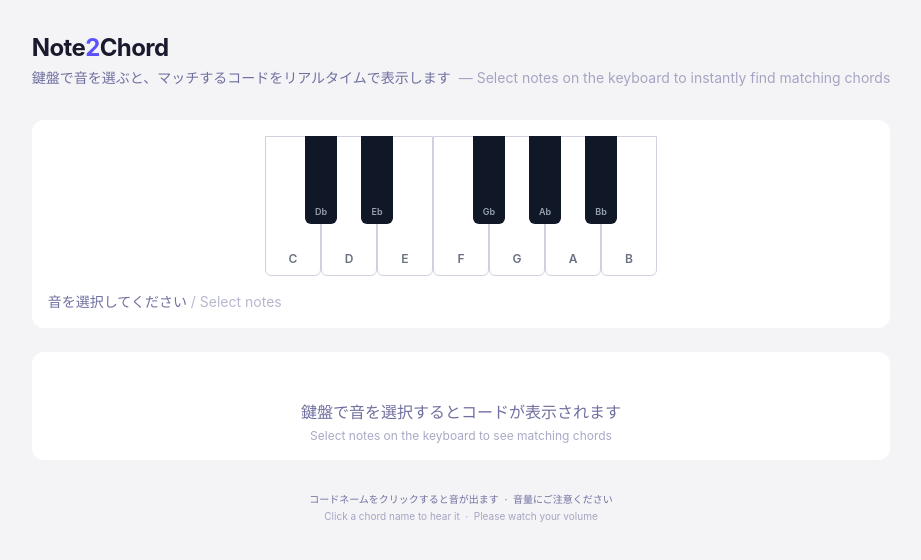
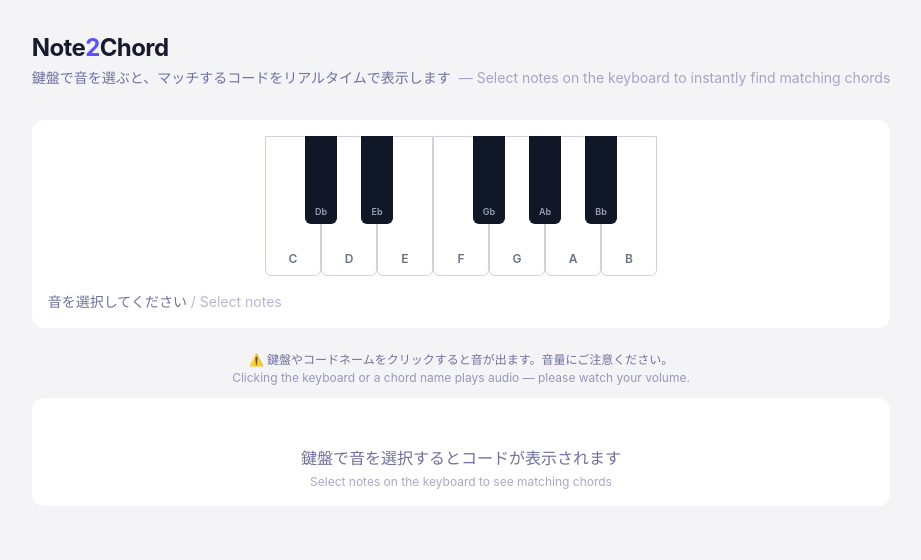
Before and after one commit to nezumi328/note2chord, a Next.js app: page / in a window 1280 px wide. Shown: the top 560 px of the page, without its empty margins (179-1100 px from the left). Built offline with nearby package versions, Linux system fonts and the light colour scheme.

Commit message:
Move volume warning between piano and chord grid; update text

```diff
--- a/app/page.tsx
+++ b/app/page.tsx
@@ -75,14 +75,14 @@ export default function Home() {
         </div>
       </section>
 
+      <p className="my-3 text-center text-xs" style={{ color: "var(--text-muted)" }}>
+        ⚠️ 鍵盤やコードネームをクリックすると音が出ます。音量にご注意ください。
+        <span className="block mt-0.5" style={{ opacity: 0.7 }}>Clicking the keyboard or a chord name plays audio — please watch your volume.</span>
+      </p>
+
       <section className="p-4 rounded-xl" style={{ background: "var(--surface)" }}>
         <ChordGrid chords={chords} />
       </section>
-
-      <footer className="mt-8 text-center" style={{ fontSize: 10, color: "var(--text-muted)" }}>
-        コードネームをクリックすると音が出ます &nbsp;·&nbsp; 音量にご注意ください
-        <span className="block mt-0.5" style={{ opacity: 0.6 }}>Click a chord name to hear it &nbsp;·&nbsp; Please watch your volume</span>
-      </footer>
     </main>
   );
 }
```
